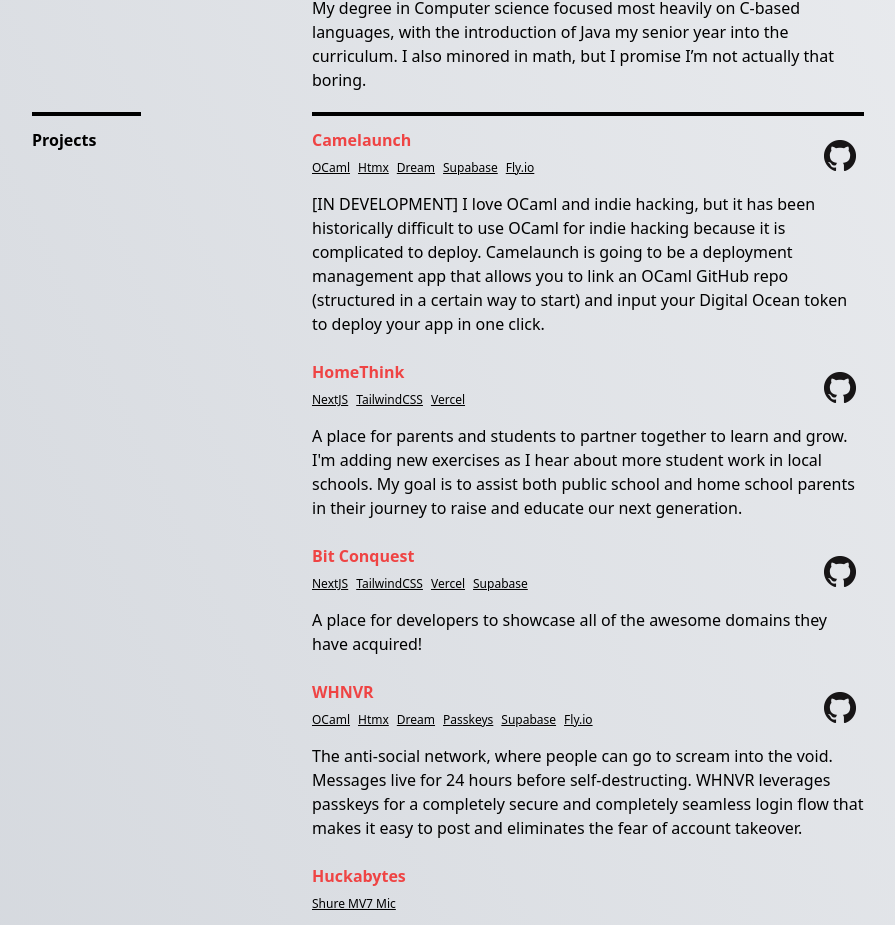
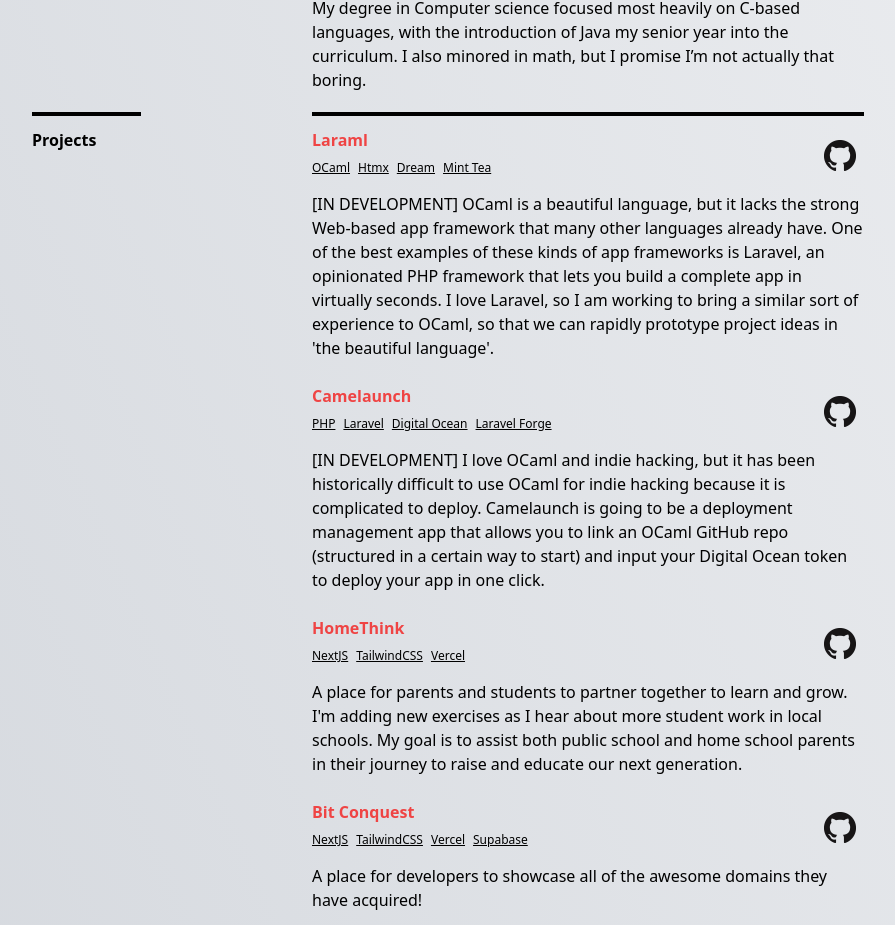
Before and after one commit to sam-huckaby/samhuckaby.com, a Next.js app: page / in a window 1280 px wide. Shown: the part 1396-2321 px from the top of the page, without its empty margins (192-1087 px from the left). Built offline with nearby package versions, Linux system fonts and the light colour scheme.

Commit message:
Fix Camelaunch and add Laraml

```diff
--- a/pages/index.tsx
+++ b/pages/index.tsx
@@ -1,5 +1,4 @@
 import Head from 'next/head';
-import Link from 'next/link';
 
 import ContactButton from '../components/contactButton.component';
 
@@ -9,17 +8,28 @@
 export default function Home() {
   const projects: ProjectProps[] = [
     {
+      name: "Laraml",
+      link: "https://laraml.com/",
+      description: "[IN DEVELOPMENT] OCaml is a beautiful language, but it lacks the strong Web-based app framework that many other languages already have. One of the best examples of these kinds of app frameworks is Laravel, an opinionated PHP framework that lets you build a complete app in virtually seconds. I love Laravel, so I am working to bring a similar sort of experience to OCaml, so that we can rapidly prototype project ideas in 'the beautiful language'.",
+      tech: [
+        { link: "https://ocaml.org/", name: "OCaml" },
+        { link: "https://htmx.org/", name: "Htmx" },
+        { link: "https://aantron.github.io/dream/", name: "Dream" },
+        { link: "https://github.com/leostera/minttea", name: "Mint Tea" },
+      ],
+      repos: ["https://github.com/sam-huckaby/laraml"],
+    },
+    {
       name: "Camelaunch",
       link: "https://camelaunch.com/",
       description: "[IN DEVELOPMENT] I love OCaml and indie hacking, but it has been historically difficult to use OCaml for indie hacking because it is complicated to deploy. Camelaunch is going to be a deployment management app that allows you to link an OCaml GitHub repo (structured in a certain way to start) and input your Digital Ocean token to deploy your app in one click.",
       tech: [
-        { link: "https://ocaml.org/", name: "OCaml" },
-        { link: "https://htmx.org/", name: "Htmx" },
-        { link: "https://aantron.github.io/dream/", name: "Dream" },
-        { link: "https://supabase.com/", name: "Supabase" },
-        { link: "https://fly.io/", name: "Fly.io" },
+        { link: "https://www.php.net/", name: "PHP" },
+        { link: "https://laravel.com/", name: "Laravel" },
+        { link: "https://www.digitalocean.com/", name: "Digital Ocean" },
+        { link: "https://forge.laravel.com/", name: "Laravel Forge" },
       ],
-      repos: ["https://github.com/sam-huckaby/whnvr"],
+      repos: ["https://github.com/sam-huckaby/camelaunch"],
     },
     {
       name: "HomeThink",
```
